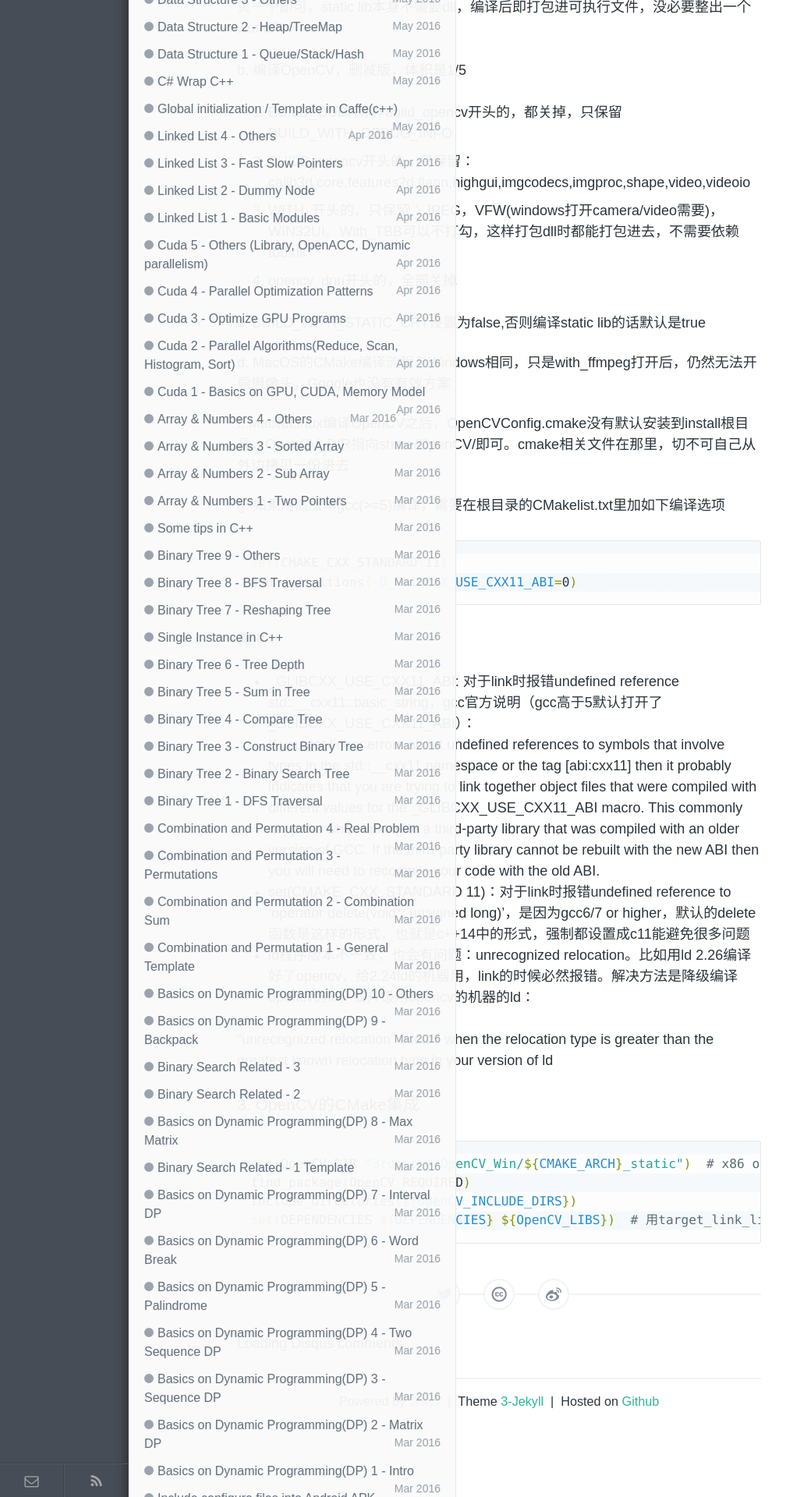
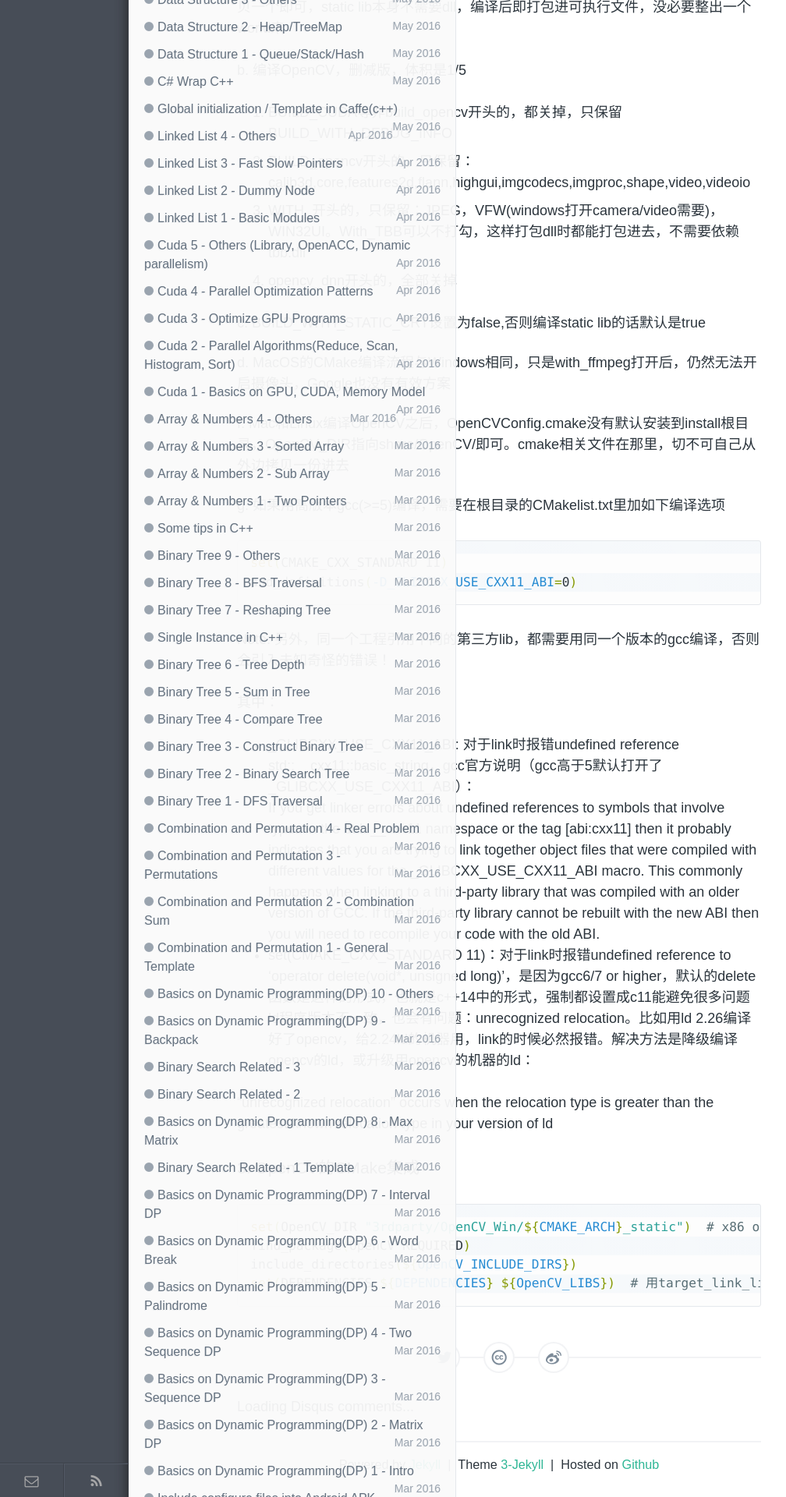
Before and after one commit to wykvictor/wykvictor.github.io, a Jekyll site: the page built from _posts/CV/2018-08-01-OpenCV-6.md, in a window 1280 px wide. Shown: the part 1295-3215 px from the top of the page at 78% size, without its empty margins (0-1008 px from the left). Built offline with Jekyll 4.4.1, drawn with Linux system fonts in a browser that asks for light colours; comment, search, counter and statistics services are not loaded.

Commit message:
update opencv build tip

```diff
--- a/_posts/CV/2018-08-01-OpenCV-6.md
+++ b/_posts/CV/2018-08-01-OpenCV-6.md
@@ -56,6 +56,7 @@
 set(CMAKE_CXX_STANDARD 11)
 add_definitions(-D_GLIBCXX_USE_CXX11_ABI=0)
 {% endhighlight %}
+Note: 另外，同一个工程引用不同的第三方lib，都需要用同一个版本的gcc编译，否则会引入未知奇怪的错误！
 
 其中：
 * _GLIBCXX_USE_CXX11_ABI: 对于link时报错undefined reference std::__cxx11::basic_string，gcc官方说明（gcc高于5默认打开了_GLIBCXX_USE_CXX11_ABI）：
```
Also changed, not shown: res/DFS-1.jpg (deleted), res/Histogram-Largest.jpg (deleted), res/bp-1.jpg (deleted), res/git-cheat-sheet.jpg (deleted), res/interpalation.jpg (deleted), res/radix-sort-offical.jpg (deleted), res/time_complex.jpg (deleted), res/time_complex2.jpg (deleted), res/time_complex3.jpg (deleted), 1 other file.
